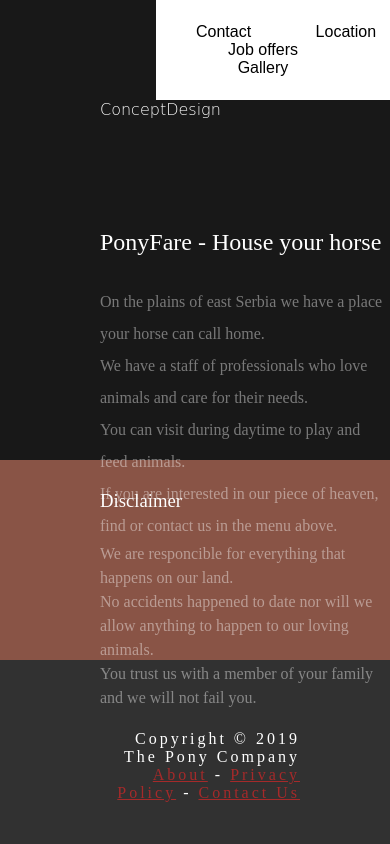
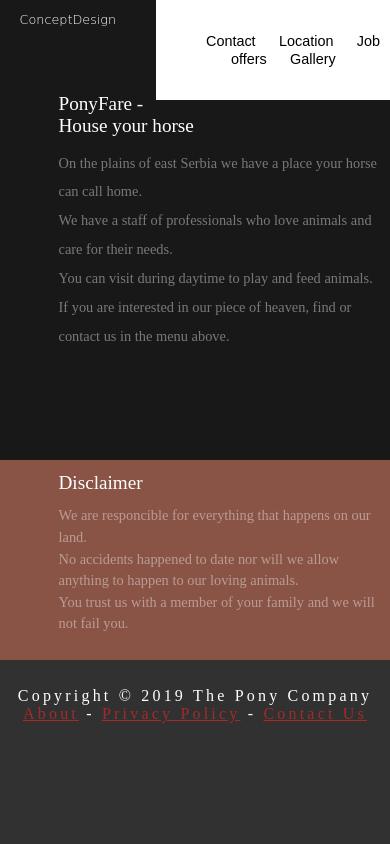
Before and after one commit to milosvukadinovic/Design-Barn, a PHP site: page / in a window 390 px wide. Run offline with PHP 8.4, Linux system fonts and the light colour scheme.

Commit message:
Responsive design

```diff
--- a/index.html
+++ b/index.html
@@ -51,8 +51,8 @@
                 </p>
     </div>
     <footer>
-        <p>Copyright © 2019 The Pony Company</p>
-	        <p>
+        <p class="copyr">Copyright © 2019 The Pony Company</p>
+	        <p class="copyr">
 		<a href="#">About</a> -
 		<a href="#">Privacy Policy</a> -
 		<a href="#">Contact Us</a>
--- a/style.css
+++ b/style.css
@@ -17,9 +17,10 @@
 }
 .headerLink {
     display: inline;
-    padding-right: 60px;
+    padding-right: 10%;
     color:black;
     font-family:Arial, Helvetica, sans-serif;
+    font-size: 0.9rem;
 }
 body{
     margin:0;
@@ -38,53 +39,58 @@ h2,p,h3{
     width:50%;
     height:20%;
 }
-.picture{
-
-}
 .bottomText{
     width:60%;
     background-color:rgba(252, 130, 99, 0.432);
     height: 200px;
 }
 .concept{
-    padding-top:50px;
-    padding-left:100px;
+    padding-top:3%;
+    padding-left:5%;
     color:white;
     font-family:"Comic Sans MS", cursive, sans-serif;
     font-weight: 100;
+    font-size:0.8rem;
 }
 .htext{
-    padding-top:110px;
-    padding-left:100px;
+    padding-top:17%;
+    padding-left:15%;
     font-family:"Times New Roman", Times, serif;
     font-weight: 100;
+    font-size: 1.2rem;
 }
 .htext2{
-    padding-top:30px;
-    padding-left:100px;
+    padding-top:3%;
+    padding-left:15%;
     font-family:"Times New Roman", Times, serif;
     font-weight: 100;
+    font-size: 1.2rem;
 }
 .ptext{
-    padding-top:30px;
-    padding-left:100px;
+    padding-top:3%;
+    padding-left:15%;
     font-family:"Times New Roman", Times, serif;
     font-weight: 100;
     color:rgba(255, 255, 255, 0.418);
     line-height: 2;
+    font-size: 0.9rem;
 }
 .ptext2{
-    padding-top:30px;
-    padding-left:100px;
+    padding-top:3%;
+    padding-left:15%;
     font-family:"Times New Roman", Times, serif;
     font-weight: 100;
     color:rgba(255, 255, 255, 0.418);
     line-height: 1.5;
+    font-size: 0.9rem;
 }
 footer{
     width:100%;
     background:rgba(0, 0, 0, 0.007);
     height: 100px;
+}
+.copyr{
+    text-align:center;
 }
 .barn{
     float:right;
@@ -125,10 +131,8 @@ footer{
 footer{
     text-align:right;
     float:right;
-    width:50%;
-    padding-top:70px;
-    padding-right:90px;
-    letter-spacing: 3px;
+    padding-top:7%;
+    letter-spacing: 0.2rem;
 }
 a{
     color: brown;
@@ -141,3 +145,6 @@ a{
         width:100%;
     }
   }
+  @media only screen and (max-width: 1200px){
+
+  }
```
